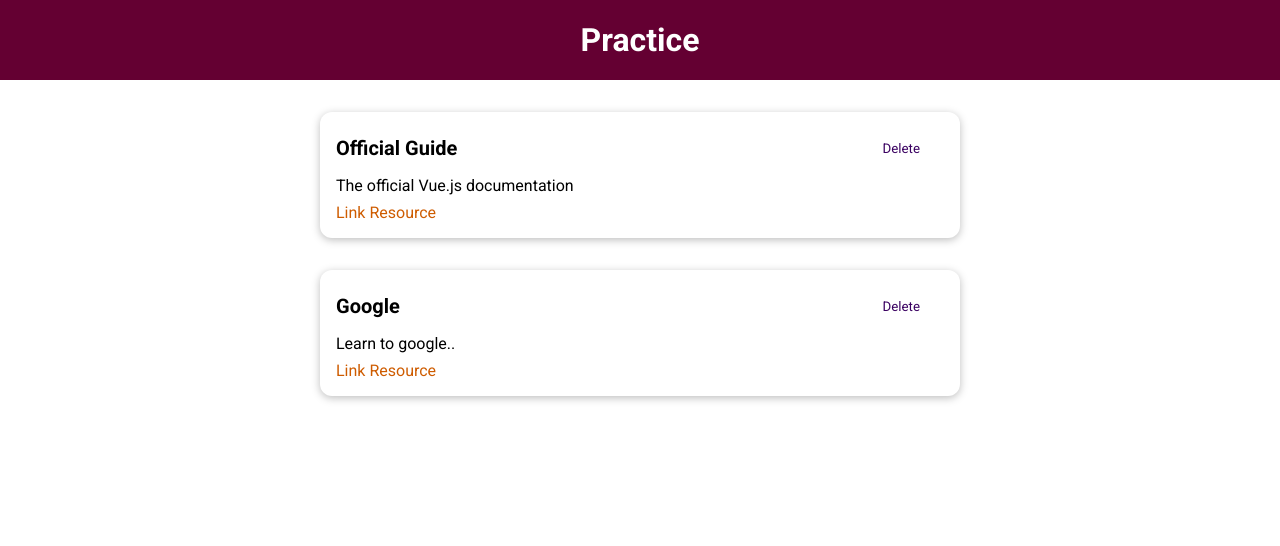
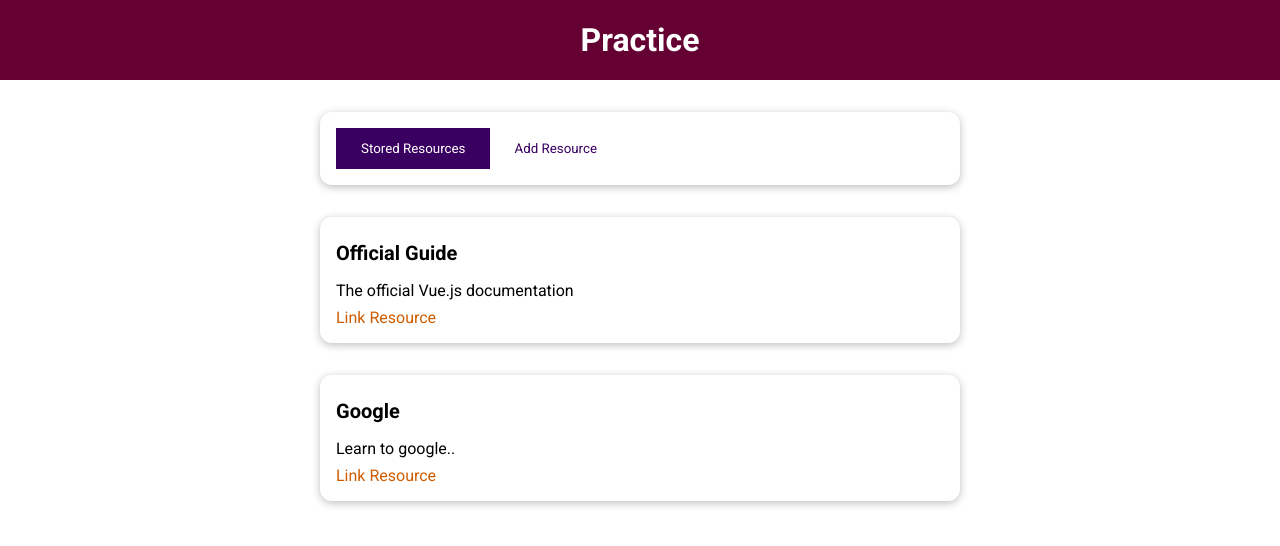
Before and after one commit to bokas5/vue-LearningResources-project, a Vue app: page / in a window 1280 px wide. Shown: the top 546 px of the page. Built offline with nearby package versions, Linux system fonts and the light colour scheme.

Commit message:
adding stored resources and add resources buttons

```diff
--- a/src/App.vue
+++ b/src/App.vue
@@ -1,31 +1,21 @@
 <template>
   <the-header :title="thetitle"></the-header>
-  <stored-resources :resources="storedResources"></stored-resources>
+  <the-resources></the-resources>
 </template>
 <script>
-import StoredResources from './components/learning-resources/StoredResources.vue';
+
 import TheHeader from './components/layouts/TheHeader.vue';
+import TheResources from './components/learning-resources/TheResources.vue';
+
 
 export default {
-  components: { StoredResources, TheHeader },
+  components: {TheHeader,TheResources },
   data() {
-    return {
+    return{
+
       thetitle: 'Practice',
 
-      storedResources: [
-        {
-          id: 'official-guide',
-          title: 'Official Guide',
-          description: 'The official Vue.js documentation',
-          link: 'https://vuejs.org'
-        },
-        {
-          id: 'Google',
-          title: 'Google',
-          description: 'Learn to google..',
-          link: 'https://google.org'
-        }
-      ]
+
     };
   }
 };
--- a/src/components/UI/BaseButton.vue
+++ b/src/components/UI/BaseButton.vue
@@ -1,6 +1,7 @@
 <template>
-    <button :type="type" :class="mode">Delete</button>
+    <button :type="type" :class="mode">
     <slot></slot>
+    </button>
 </template>
 
 <script>
--- /dev/null
+++ b/src/components/learning-resources/AddResource.vue
@@ -0,0 +1,13 @@
+<template>
+  <h2>Add resource</h2>
+</template>
+
+<script>
+export default {
+
+}
+</script>
+
+<style>
+
+</style>
--- a/src/components/learning-resources/StoredResources.vue
+++ b/src/components/learning-resources/StoredResources.vue
@@ -13,7 +13,7 @@
 <script>
 import LearningResource from './LearningResource.vue';
 export default {
-  props: ['resources'],
+  inject: ['resources'],
   components: {
     LearningResource
   }
--- /dev/null
+++ b/src/components/learning-resources/TheResources.vue
@@ -0,0 +1,59 @@
+<template>
+  <base-card>
+    <base-button @click="setSelectedTab('stored-resources')" :mode="storedResButtonMode"
+      >Stored Resources</base-button
+    >
+    <base-button @click="setSelectedTab('add-resource')" :mode="addResButtonMode"
+      >Add Resource</base-button
+    >
+  </base-card>
+  <component :is="selectedTab"></component>
+</template>
+
+<script>
+import StoredResources from './StoredResources.vue';
+import AddResource from './AddResource.vue';
+
+export default {
+  components: { StoredResources, AddResource },
+  data() {
+    return {
+      selectedTab: 'stored-resources',
+      storedResources: [
+        {
+          id: 'official-guide',
+          title: 'Official Guide',
+          description: 'The official Vue.js documentation',
+          link: 'https://vuejs.org'
+        },
+        {
+          id: 'Google',
+          title: 'Google',
+          description: 'Learn to google..',
+          link: 'https://google.org'
+        }
+      ]
+    };
+  },
+  provide() {
+    return {
+      resources: this.storedResources
+    };
+  },
+  methods: {
+    setSelectedTab(tab) {
+      this.selectedTab = tab;
+    }
+  },
+  computed:{
+      storedResButtonMode() {
+          return this.selectedTab === 'stored-resources' ? null : 'flat'
+      },
+      addResButtonMode() {
+          return this.selectedTab === 'add-resource' ? null : 'flat'
+      }
+  }
+};
+</script>
+
+<style></style>
```
